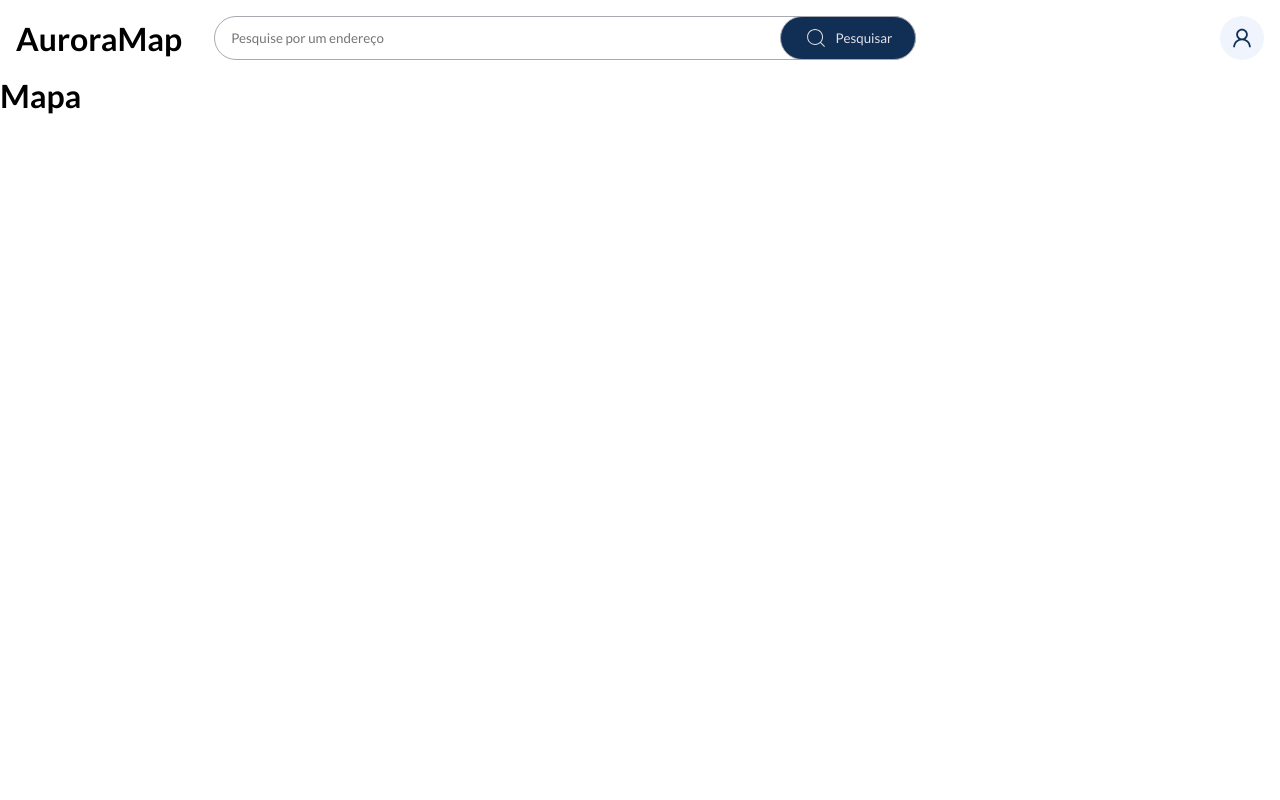
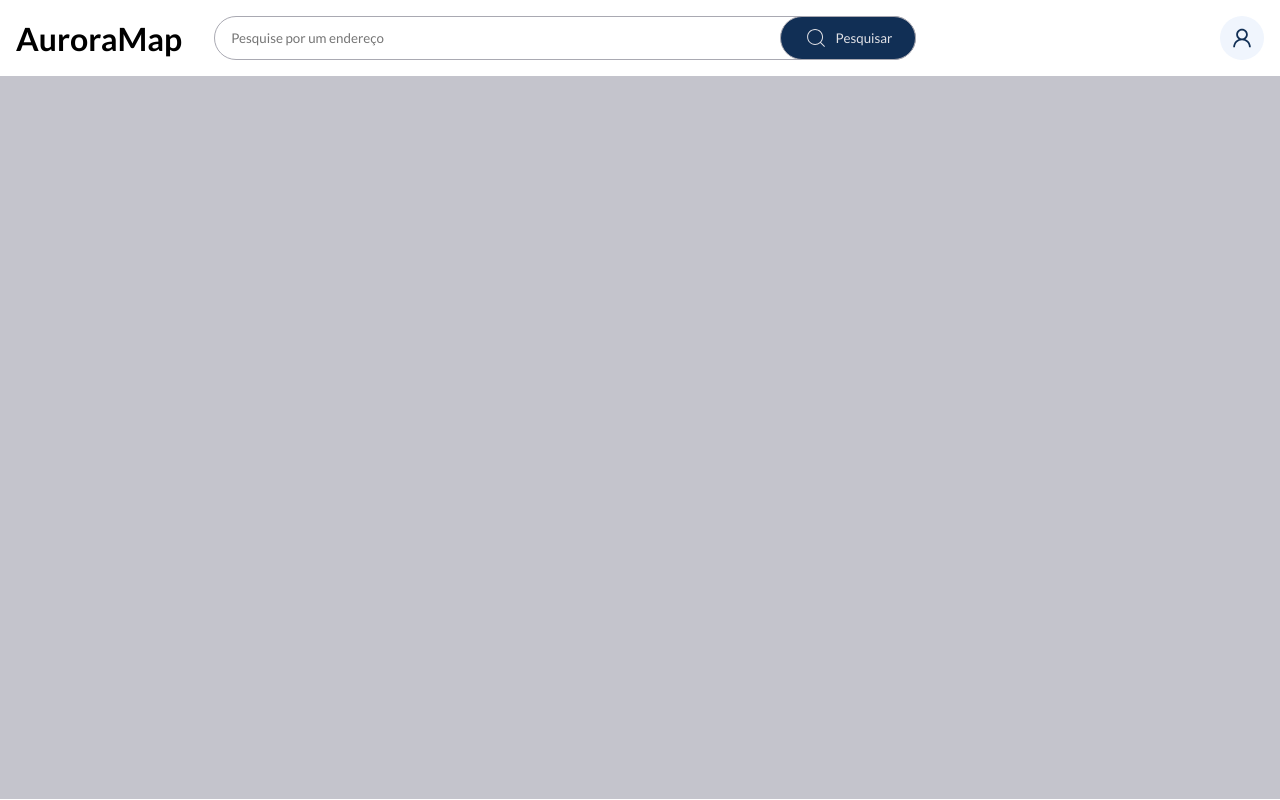
Before and after one commit to rebecaCaroba/auroraMap, a Next.js app: page /mapa in a window 1280 px wide. Built offline with nearby package versions, Linux system fonts and the light colour scheme.

Commit message:
component map

```diff
--- a/src/app/mapa/page.tsx
+++ b/src/app/mapa/page.tsx
@@ -1,10 +1,11 @@
+import { ContainerMap } from "@/components/ContainerMap";
 import { HeaderMap } from "@/components/HeaderMap";
 
 export default function Map() {
     return (
       <div>
         <HeaderMap />
-        <h1>Mapa</h1>
+        <ContainerMap />
       </div>
     );
   }
--- /dev/null
+++ b/src/components/ContainerMap/index.tsx
@@ -0,0 +1,12 @@
+import './style.scss';
+
+export function ContainerMap() {
+    return (
+        <div className="container-map">
+            <div className="container-map-container">
+
+            </div>
+        </div>
+    )
+
+}
--- /dev/null
+++ b/src/components/ContainerMap/style.scss
@@ -0,0 +1,10 @@
+@import '../../styles/global/variables';
+
+.container-map {
+
+    .container-map-container {
+        background-color: $c-gray-200;
+        width: 100%;
+        height: 90.4vh;
+    }
+}
```
